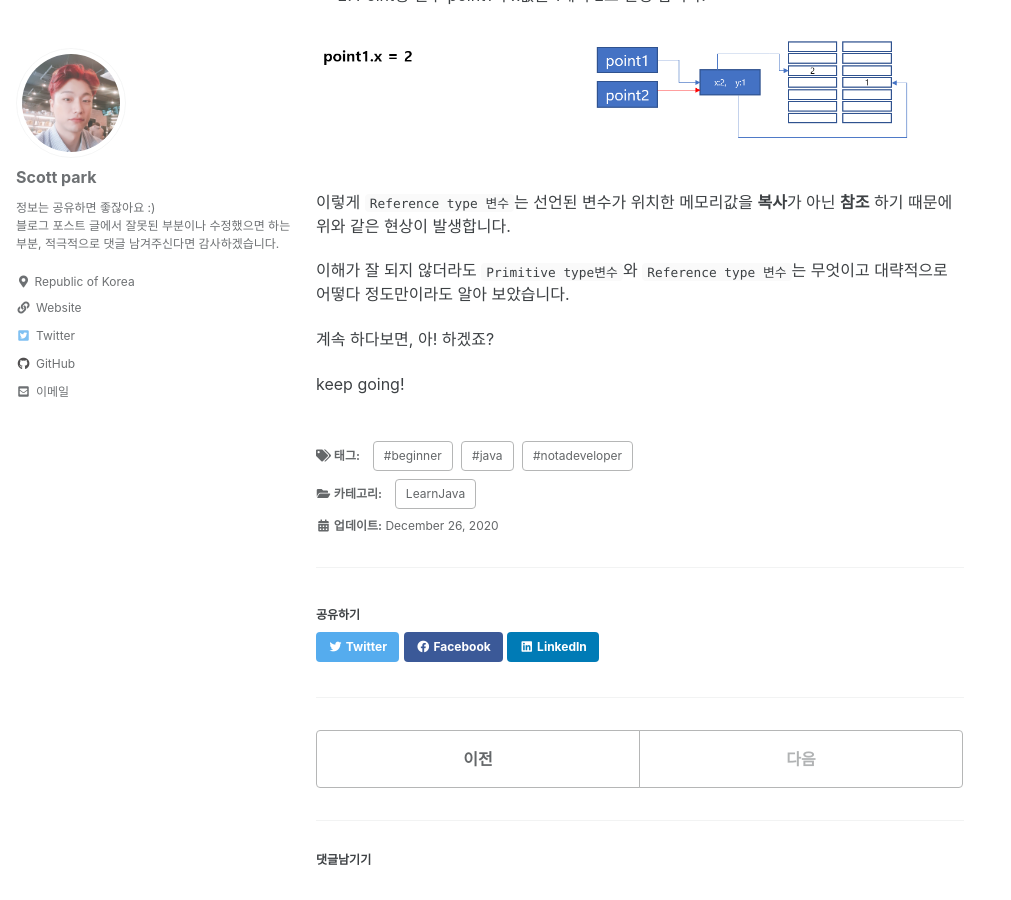
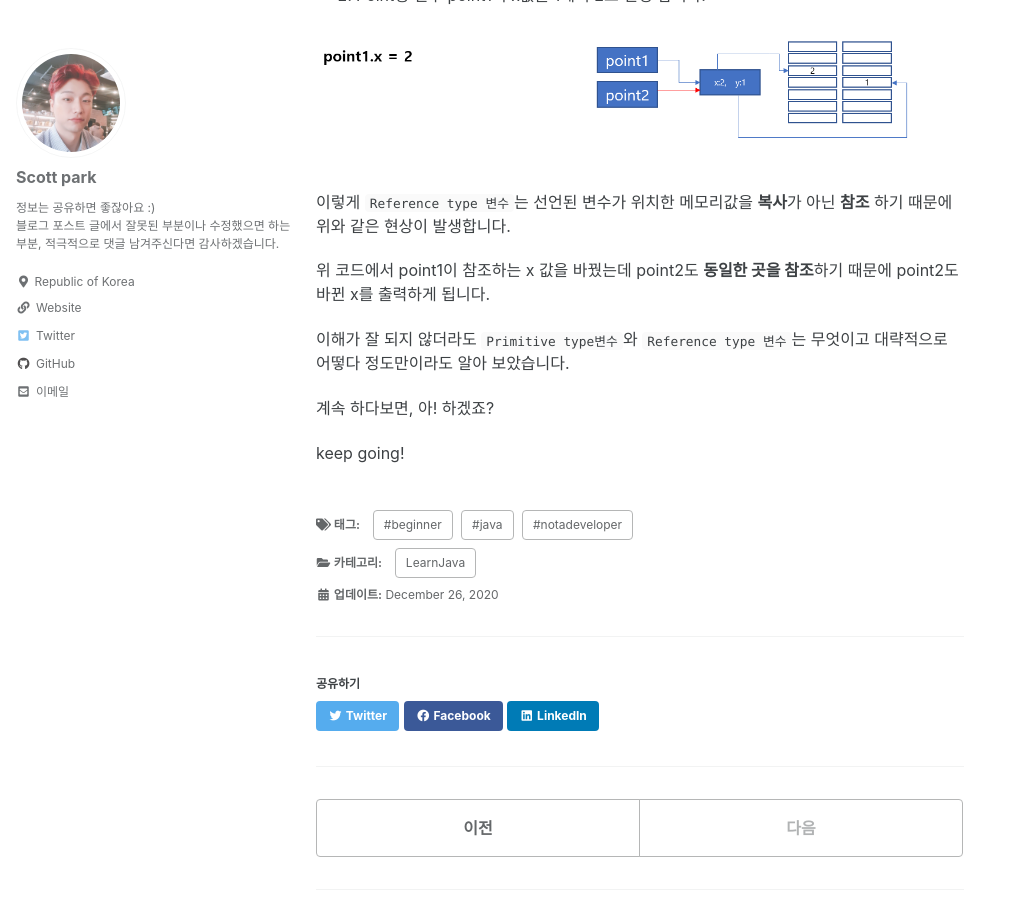
Before and after one commit to Scott-Park/scott-park.github.io, a Jekyll site: the page built from _posts/2020-12-26-variables.md, in a window 1280 px wide and 900 px high, scrolled down 6145 px. Shown: the whole window, without its empty margins (0-1011 px from the left). Built offline with Jekyll 4.4.1, drawn with Linux system fonts in a browser that asks for light colours; cached includes are drawn as plain includes; comment, search, counter and statistics services are not loaded.

Commit message:
Add explain the variable of reference type

```diff
--- a/_posts/2020-12-26-variables.md
+++ b/_posts/2020-12-26-variables.md
@@ -191,6 +191,8 @@ public class Main {
 
 이렇게 `Reference type 변수`는 선언된 변수가 위치한 메모리값을 **복사**가 아닌 **참조** 하기 때문에 위와 같은 현상이 발생합니다.
 
+위 코드에서 point1이 참조하는 x 값을 바꿨는데 point2도 **동일한 곳을 참조**하기 때문에 point2도 바뀐 x를 출력하게 됩니다.
+
 이해가 잘 되지 않더라도 `Primitive type변수`와 `Reference type 변수`는 무엇이고 대략적으로 어떻다 정도만이라도 알아 보았습니다.
 
 계속 하다보면, 아! 하겠죠?
```
